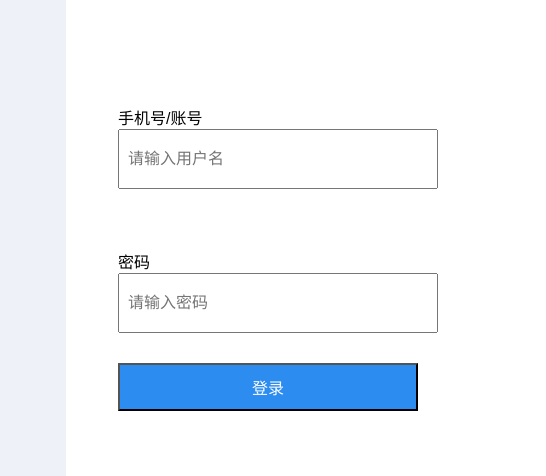
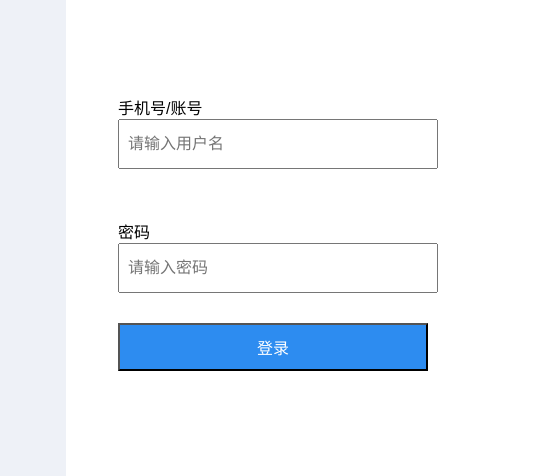
Before and after one commit to xiao1xio/fat1, a plain HTML site: page index.html in a window 1280 px wide. Shown: the part 157-633 px from the top of the page, 734-1280 px from the left. Drawn offline with Linux system fonts and the light colour scheme.

Commit message:
Update index.html

```diff
--- a/index.html
+++ b/index.html
@@ -51,7 +51,7 @@
       display: flex;
       flex-direction: column;
       align-items: flex-start;
-      margin-top: 30px; /* 增加上边距 */
+      margin-top: 20px; /* 增加上边距 */
       margin-bottom:30px;
     }
     .default-color {
@@ -94,7 +94,7 @@
     }
     input[type="text"], input[type="password"] {
       width: 300px; /* 减少宽度 */
-      height: 40px; /* 增加高度 */
+      height: 30px; /* 增加高度 */
       padding: 8px;
       font-size: 16px;
     }
@@ -125,7 +125,7 @@
               <label for="password">密码</label>
               <input type="password" id="password" name="password" placeholder="请输入密码">
             </div>
-            <button type="button" onclick="handleSubmit()" style="width: 300px; padding: 10px; background-color: #2d8cf0; color: white; font-size: 16px;">登录</button>
+            <button type="button" onclick="handleSubmit()" style="width: 310px; padding: 10px; background-color: #2d8cf0; color: white; font-size: 16px;">登录</button>
           </form>
         </div>
       </div>
```
